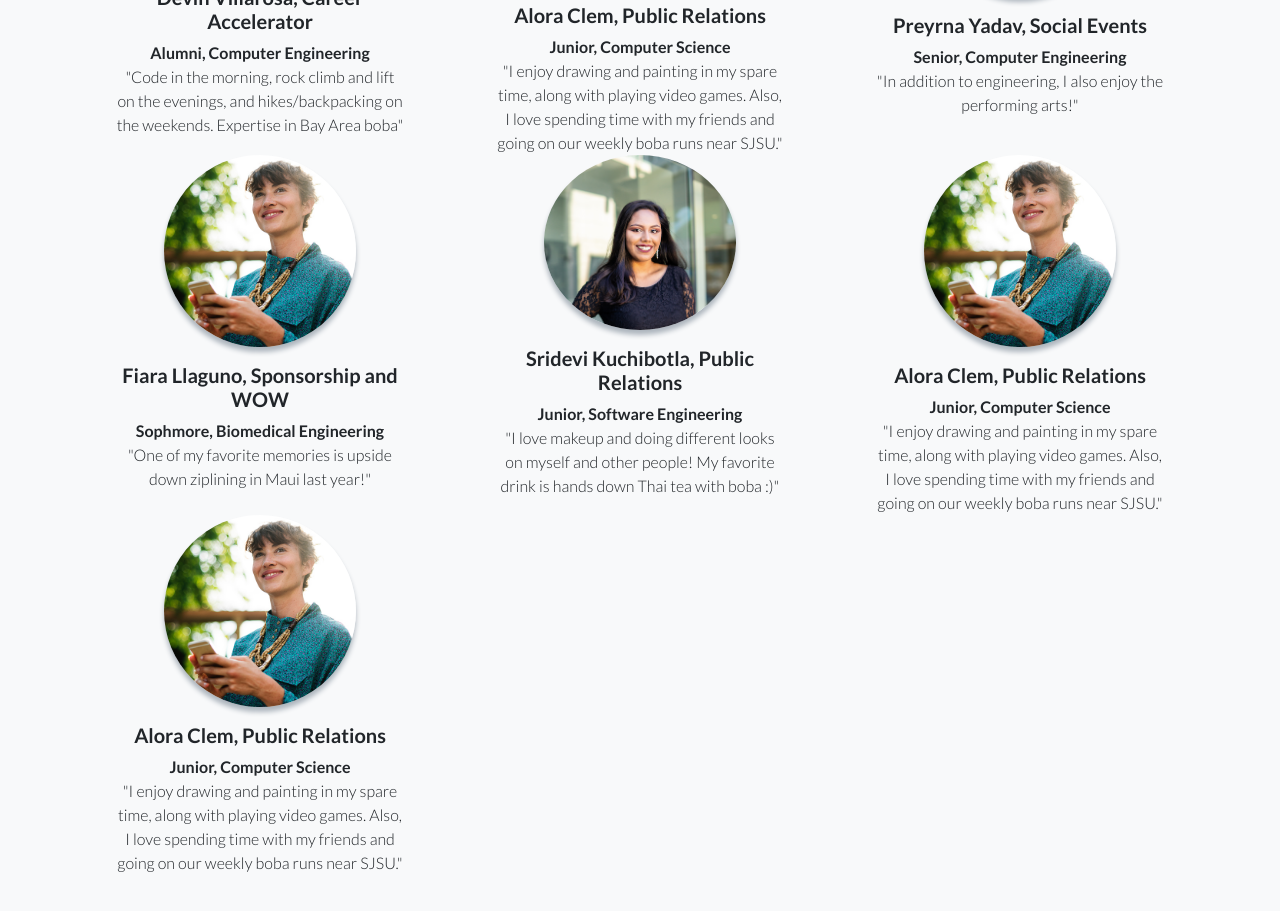
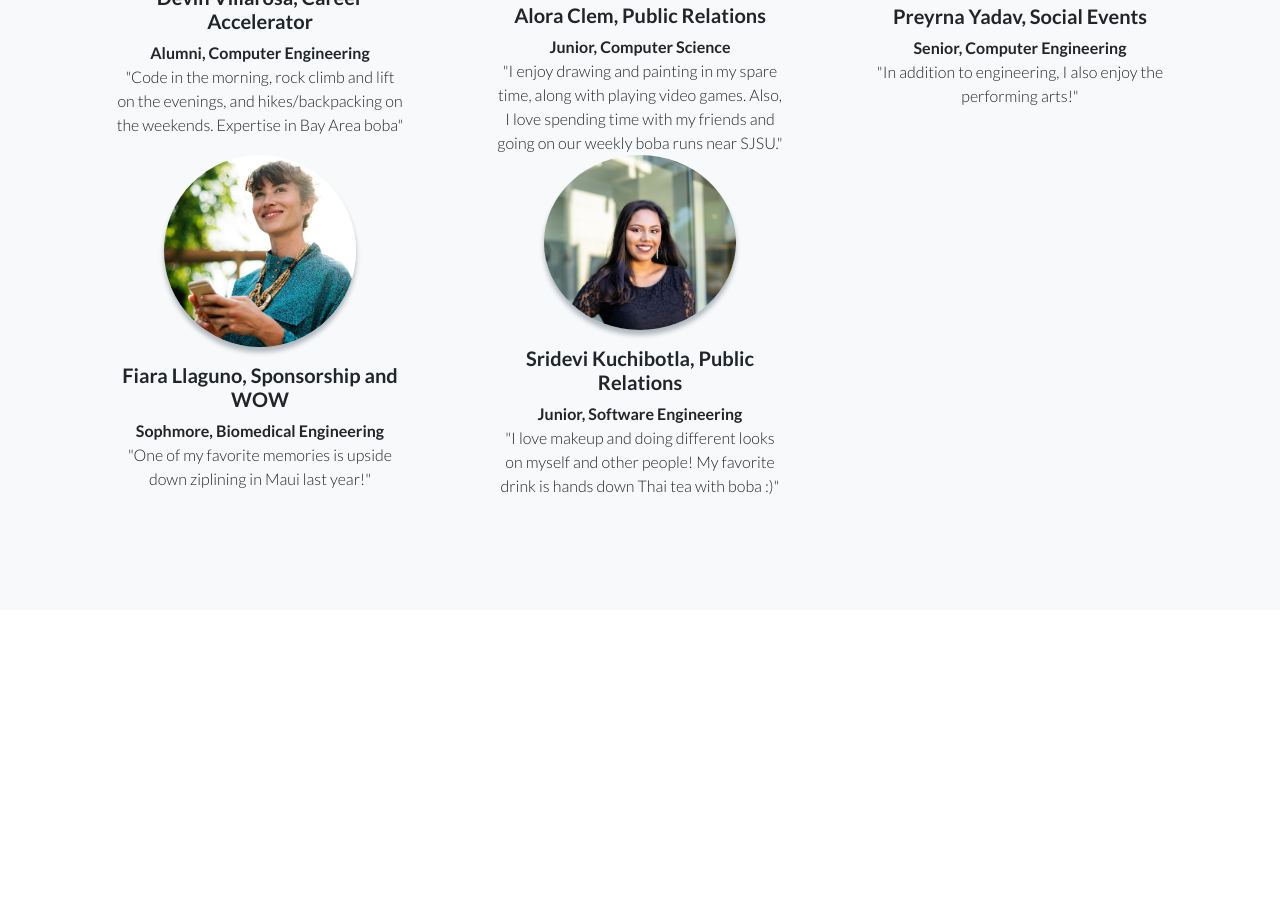
Before and after one commit to ayadawa/Fall2018-Spring2019-SWE-Website, a website: page chairs.html in a window 1280 px wide. Shown: the part 2812-3723 px from the top of the page. After the commit the page ends 3422 px from the top, so only its background shows below. Drawn offline with Linux system fonts and the light colour scheme.

Commit message:
chairs page

```diff
--- a/chairs.html
+++ b/chairs.html
@@ -255,7 +255,7 @@
             <div class="testimonial-item mx-auto mb-5 mb-lg-0">
               <img
                 class="img-fluid rounded-circle mb-3"
-                src="img/testimonials-3.jpg"
+                src="img/chairs/preyrna .png"
                 alt=""
               />
               <h5>Preyrna Yadav, Social Events</h5>
@@ -301,42 +301,8 @@
               </p>
             </div>
           </div>
-          <div class="col-lg-4">
-            <div class="testimonial-item mx-auto mb-5 mb-lg-0">
-              <img
-                class="img-fluid rounded-circle mb-3"
-                src="img/testimonials-3.jpg"
-                alt=""
-              />
-              <h5>Alora Clem, Public Relations</h5>
-              <p class="font-weight-bold mb-0">
-                Junior, Computer Science
-              </p>
-              <p class="font-weight-light mb-0">
-                "I enjoy drawing and painting in my spare time, along with
-                playing video games. Also, I love spending time with my friends
-                and going on our weekly boba runs near SJSU."
-              </p>
-            </div>
-          </div>
-          <div class="col-lg-4">
-            <div class="testimonial-item mx-auto mb-5 mb-lg-0">
-              <img
-                class="img-fluid rounded-circle mb-3"
-                src="img/testimonials-3.jpg"
-                alt=""
-              />
-              <h5>Alora Clem, Public Relations</h5>
-              <p class="font-weight-bold mb-0">
-                Junior, Computer Science
-              </p>
-              <p class="font-weight-light mb-0">
-                "I enjoy drawing and painting in my spare time, along with
-                playing video games. Also, I love spending time with my friends
-                and going on our weekly boba runs near SJSU."
-              </p>
-            </div>
-          </div>
+
+
         </div>
       </div>
     </section>
```
Also changed, not shown: img/chairs/preyrna .png (added).
